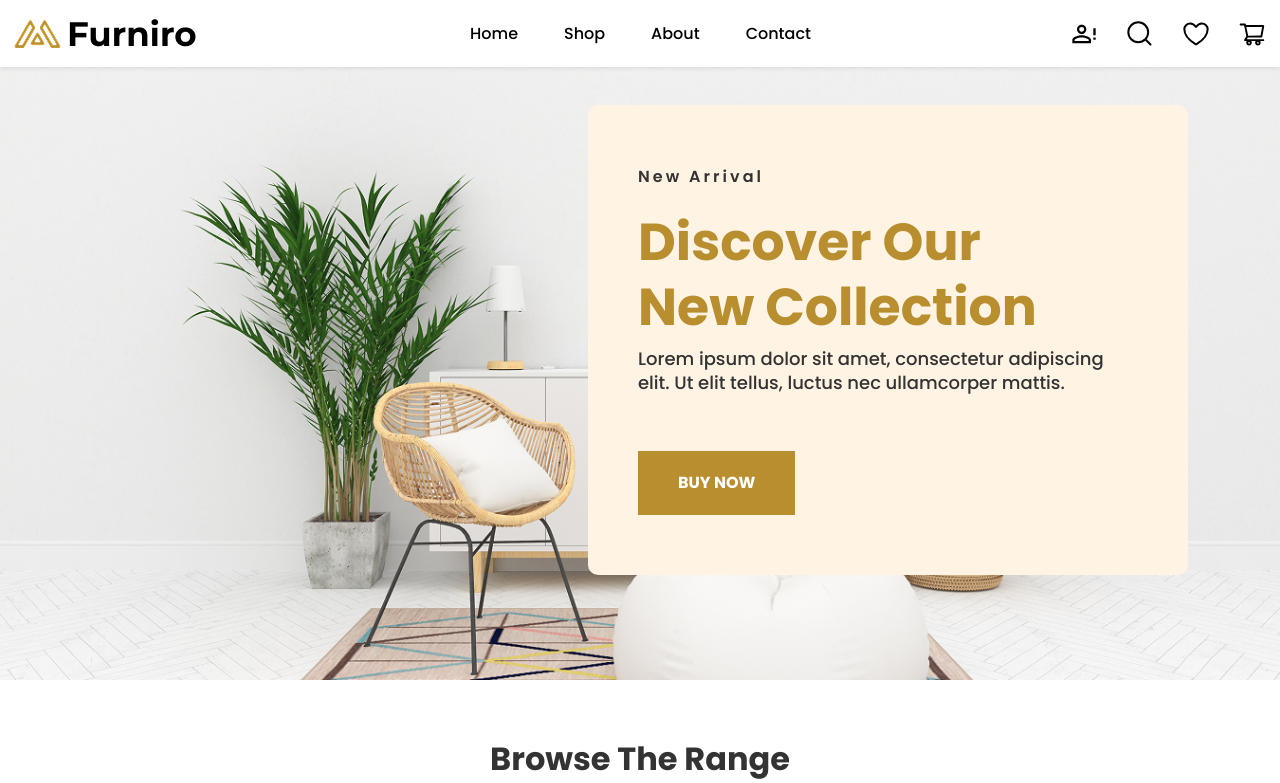
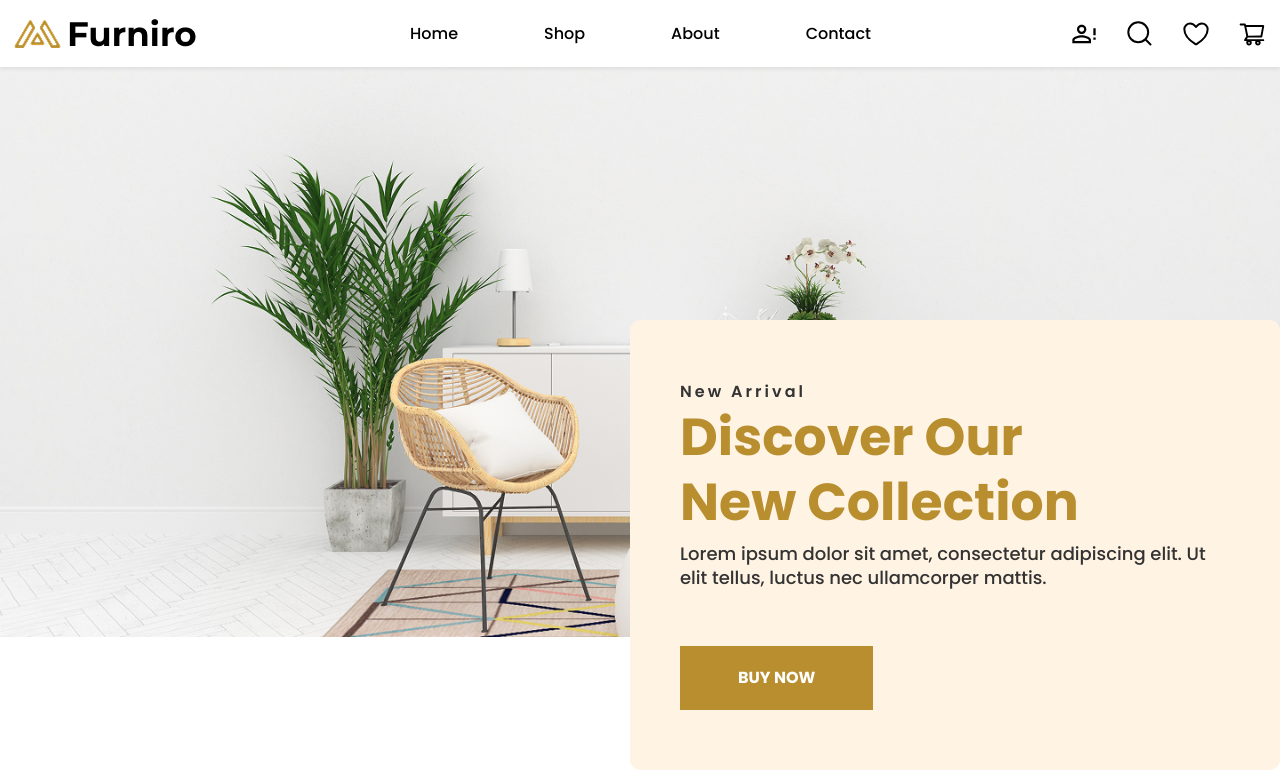
Before and after one commit to Tasmia-Chowdhury-Alif/Furniro, a plain HTML site: page index.html in a window 1280 px wide. Shown: the top 783 px of the page. Drawn offline with Linux system fonts and the light colour scheme.

Commit message:
updated nav margin and banner section with position property

```diff
--- a/index.html
+++ b/index.html
@@ -78,11 +78,12 @@
         <!-- Navbar end -->
 
         <!-- Banner start -->
-        <section id="banner">
-            <div class="container-xxl">
+        <section id="banner" class="p-0">
+            <img class="banner-img w-100 position-absolute pt-5 mt-3 pt-md-0 mt-md-0" src="assets/banner.png" alt="banner">
+            <div class="container-xxl position-relative p-0" style="top: 40%;">
                 <div class="bannerContent ms-auto">
-                    <p class="subTitle">New Arrival</p>
-                    <h1>Discover Our<br />New Collection</h1>
+                    <p class="subTitle mb-0">New Arrival</p>
+                    <h1 class="mt-0">Discover Our<br />New Collection</h1>
                     <p class="description">
                         Lorem ipsum dolor sit amet, consectetur adipiscing elit. Ut elit
                         tellus, luctus nec ullamcorper mattis.
--- a/style/style.css
+++ b/style/style.css
@@ -40,7 +40,7 @@ nav .toggleBtn {
     font-weight: 500;
     font-size: 16px;
     color: #000;
-    margin: 0 15px;
+    margin: 0 35px;
 }
 
 .navbar-nav .nav-link:hover {
@@ -73,17 +73,17 @@ nav .toggleBtn {
 
 #banner {
     width: 100%;
-    height: 85vh;
-    background: url("../assets/banner.png") no-repeat center center/cover;
-    display: flex;
-    align-items: center;
-    justify-content: flex-end;
-    padding: 0 80px;
+    height: 100vh;
+    /* background: url("../assets/banner.png") no-repeat center center/cover; */
+    /* display: flex; */
+    /* align-items: center; */
+    /* justify-content: flex-end; */
+    /* padding: 0 80px; */
 }
 
 .bannerContent {
     background-color: #fff3e3;
-    max-width: 600px;
+    max-width: 650px;
     padding: 60px 50px;
     border-radius: 10px;
 }
@@ -115,7 +115,7 @@ nav .toggleBtn {
 
 .buyBtn {
     background-color: var(--primary);
-    padding: 20px 40px;
+    padding: 20px 58px;
     border: none;
     font-family: var(--font-family);
     font-weight: 700;
```
